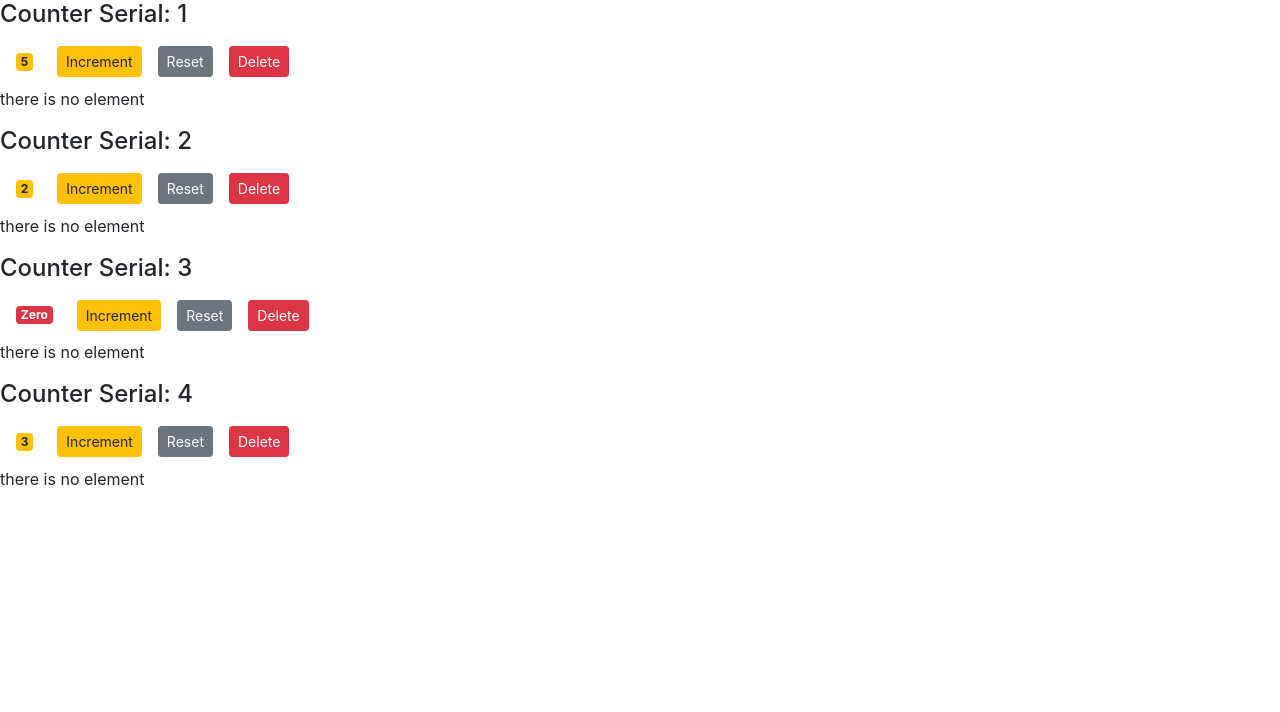
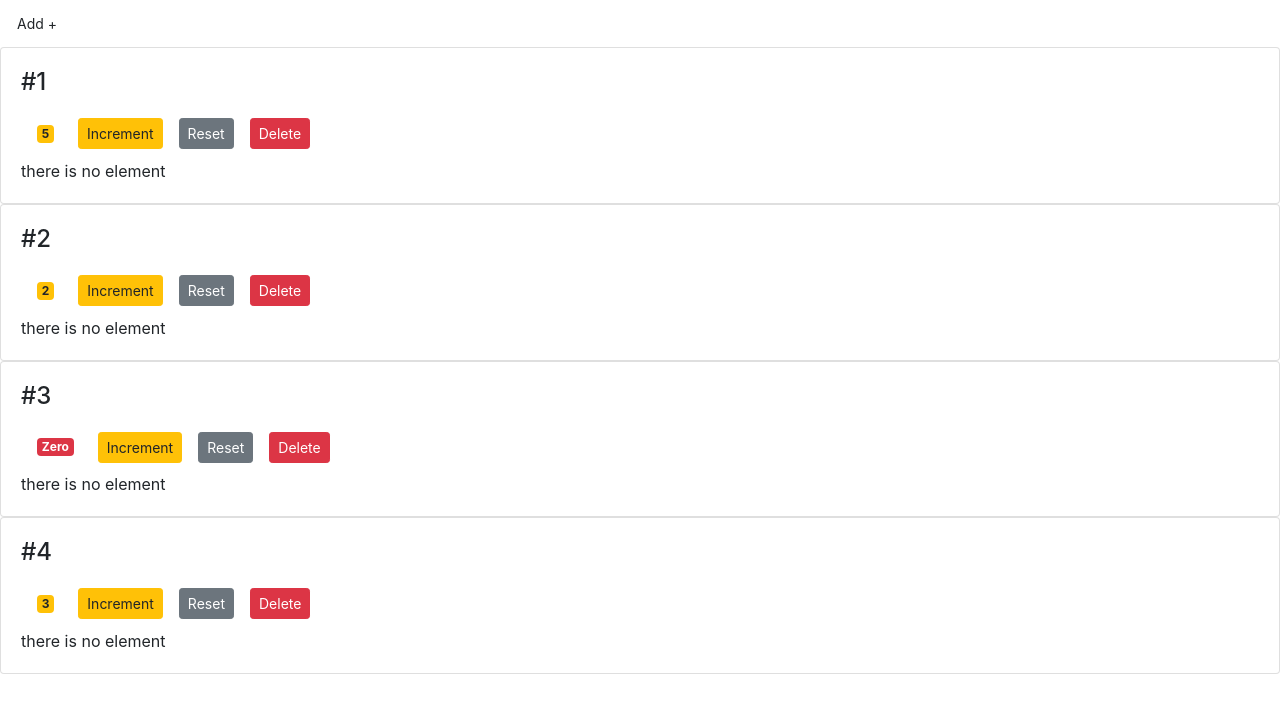
Before and after one commit to ALMahmud00/react-basic, a React (Create React App) app: page / in a window 1280 px wide. Shown: the top 712 px of the page. Built offline with nearby package versions, Linux system fonts and the light colour scheme.

Commit message:
add and remove working

```diff
--- a/src/components/counter.css
+++ b/src/components/counter.css
@@ -8,3 +8,7 @@
     font-size: calc(10px + 2vmin);
     color: white;
   }
+  .btn-manual {
+    color: white;
+    background-color: rgb(9, 138, 37);
+  }
--- a/src/components/counter.jsx
+++ b/src/components/counter.jsx
@@ -10,19 +10,24 @@ class Counter extends Component {
     render() {
         console.log("Prop", this.props);
         return(
-        <div>
-            {this.props.children}
-            <span className={this.getBadgeStyle()} >{this.formatCounter()}</span>
-            <button onClick={()=> this.handleIncrementValue({id:199})} className="btn btn-warning btn-sm m-2">  Increment  </button>
-            <button onClick={this.handleResetValue} className="btn btn-secondary btn-sm m-2">  Reset  </button>
-            <button onClick={() => this.props.onDelete(this.props.counter.id)} className="btn btn-danger btn-sm m-2">  Delete  </button>
-            {this.renderTags()}
+        <div className="card">
+            <div className="card-body">
+                <h4 className="card-title">#{this.props.counter.id}</h4>
+
+                <span className={this.getBadgeStyle()} >{this.formatCounter()}</span>
+                <button onClick={()=> this.handleIncrementValue({id:199})} className="btn btn-warning btn-sm m-2">  Increment  </button>
+                <button onClick={this.handleResetValue} className="btn btn-secondary btn-sm m-2">  Reset  </button>
+                <button onClick={() => this.props.onDelete(this.props.counter.id)} className="btn btn-danger btn-sm m-2">  Delete  </button>
+
+                <p className="card-text"> {this.renderTags()} </p>
+            </div>
+
         </div>
         );
     }
 
     renderTags(){
-        if(this.state.tags.length === 0) return <p>there is no element</p>
+        if(this.state.tags.length === 0) return "there is no element"
 
         return <ul >{this.state.tags.map(tg=><li key={tg}>{tg}</li>)}</ul>
     }
--- a/src/components/counters.jsx
+++ b/src/components/counters.jsx
@@ -1,5 +1,6 @@
 import React, { Component } from 'react';
 import Counter from "./counter"
+import 'bootstrap/dist/css/bootstrap.css'
 
 class Counters extends Component{
     state = {
@@ -13,11 +14,12 @@ class Counters extends Component{
     render(){
         return(
             <div>
-             {this.state.counters.map(mp => (
-             <Counter key={mp.id} counter = {mp} onDelete = {this.handleDeleteItem}>
-                 <h4>Counter Serial: {mp.id}</h4>
-             </Counter>
-             ))}
+                <button onClick={this.handleAddItem} className='btn m-2 btn-sm btn-manual'>Add +</button>
+
+                {this.state.counters.map(mp =>
+                ( <Counter key={mp.id} counter = {mp} onDelete = {this.handleDeleteItem}>
+                         </Counter>
+                ))}
             </div>
         );
     }
@@ -27,6 +29,16 @@ class Counters extends Component{
         let data = this.state.counters.filter(fl => fl.id !== id);
         this.setState({counters: data});
     }
+
+    handleAddItem = () => {
+
+        let data = this.state.counters;
+        data.push({id:this.state.counters.length+1, value: 0});
+        this.setState({counters: data});
+    }
+
+
+
 }
 
 export default Counters;
```
